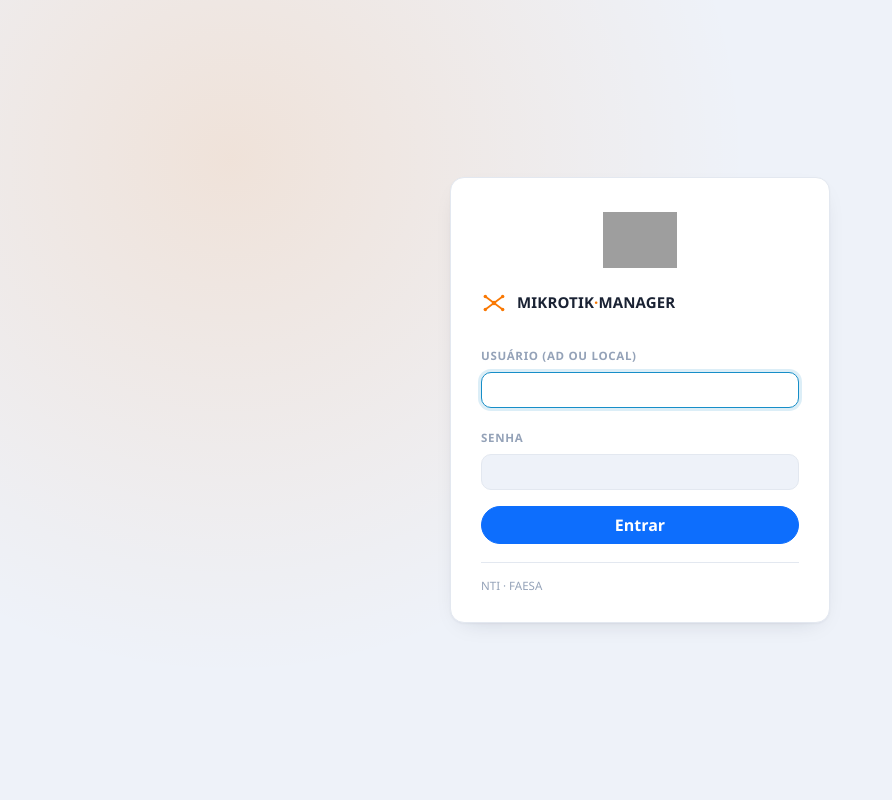
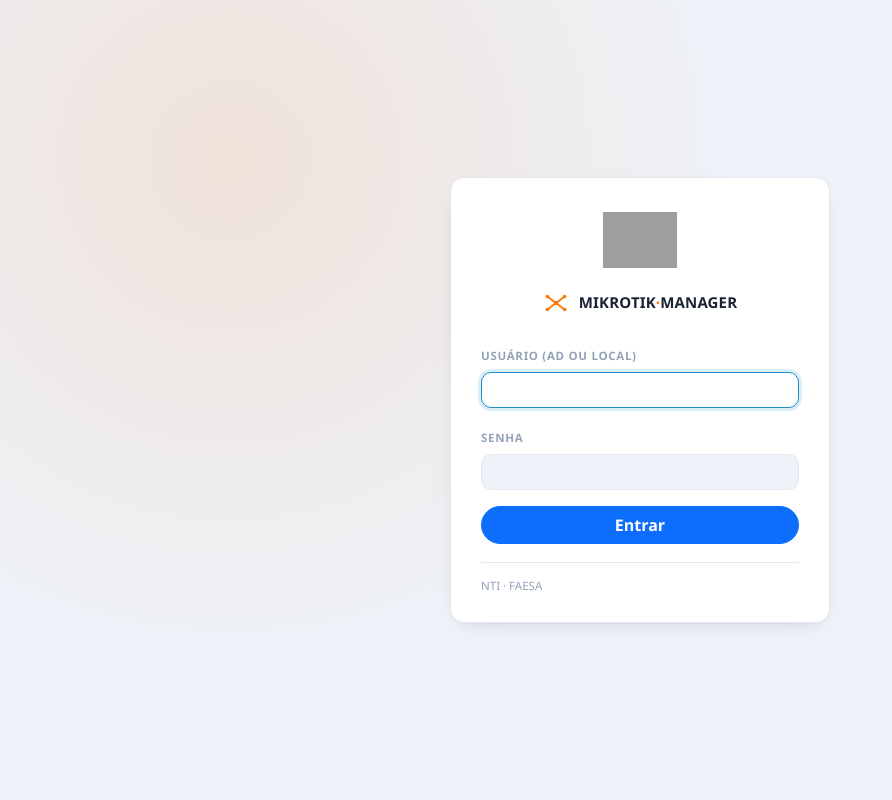
Before and after one commit to vitoruceli-afk/Projetos, a PHP site: page /login.php in a window 1280 px wide. Shown: the whole page, without its empty margins (0-892 px from the left). Run offline with PHP 8.4, Linux system fonts and the light colour scheme; grey boxes are pictures that could not be loaded.

Commit message:
centralização do icone

```diff
--- a/mikrotik/views/theme.css
+++ b/mikrotik/views/theme.css
@@ -566,7 +566,7 @@ tr.table-success > * { --bs-table-accent-bg: transparent; background: transparen
 .login-card { width: 100%; max-width: 380px; background: var(--surface); border: 1px solid var(--line); border-radius: var(--radius-lg); box-shadow: var(--shadow); padding: 34px 30px 28px; }
 .login-institution { display: flex; justify-content: center; margin-bottom: 22px; }
 .login-institution-logo { height: 56px; width: auto; max-width: 100%; }
-.brand { display: flex; align-items: center; gap: 10px; margin-bottom: 26px; }
+.brand { display: flex; align-items: center; justify-content: center; gap: 10px; margin-bottom: 26px; }
 .brand svg { color: var(--accent); flex-shrink: 0; }
 .brand-name { font-size: 15px; font-weight: 800; letter-spacing: 0.01em; color: var(--text-900); }
 .brand-name span { color: var(--accent); }
```
